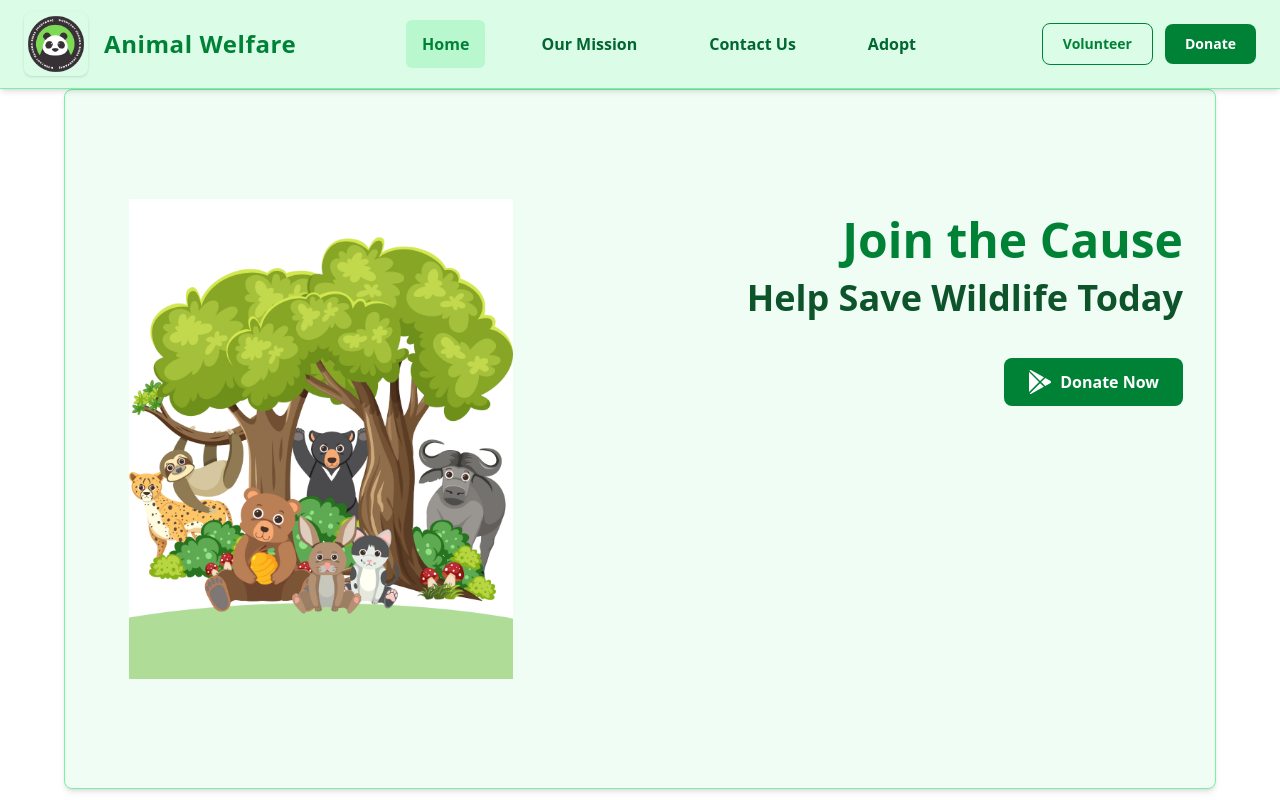
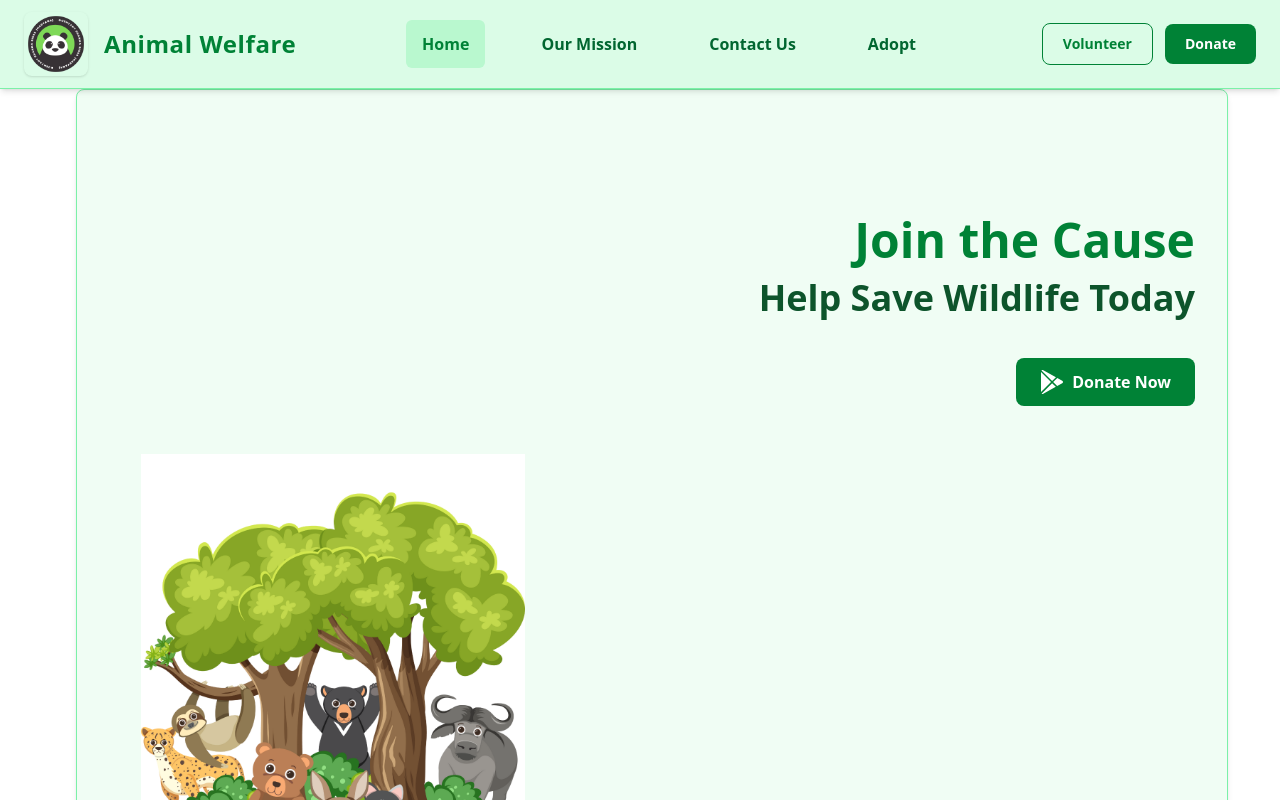
Before and after one commit to dushyantsharma460/Rounting-WildLife, a React (Vite) app: page / in a window 1280 px wide. Shown: the top 800 px of the page. Built offline with nearby package versions, Linux system fonts and the light colour scheme.

Commit message:
Update Home.jsx

```diff
--- a/src/components/Home/Home.jsx
+++ b/src/components/Home/Home.jsx
@@ -3,7 +3,7 @@ import { Link } from 'react-router-dom';
 
 export default function Home() {
     return (
-        <div className="mx-auto w-full max-w-7xl">
+        <div className="mx-3 w-full max-w-7xl">
             {/* Hero Section */}
             <aside className="relative bg-green-50 text-green-900 rounded-lg border border-green-300 overflow-hidden sm:mx-16 mx-2 sm:py-20 py-4 shadow-md min-h-[600px] sm:min-h-[700px]">
                 <div className="relative z-10 max-w-screen-xl px-1 pt-2 sm:pt-10 pb-8 sm:pb-12 mx-auto sm:px-6 lg:px-8">
@@ -39,7 +39,7 @@ export default function Home() {
                 </div>
 
                 {/* Image — left aligned, slightly smaller */}
-                <div className="absolute inset-0 flex items-center justify-start">
+                <div>
                     <img
                         src="/Home.png"
                         alt="Panda Illustration"
```
